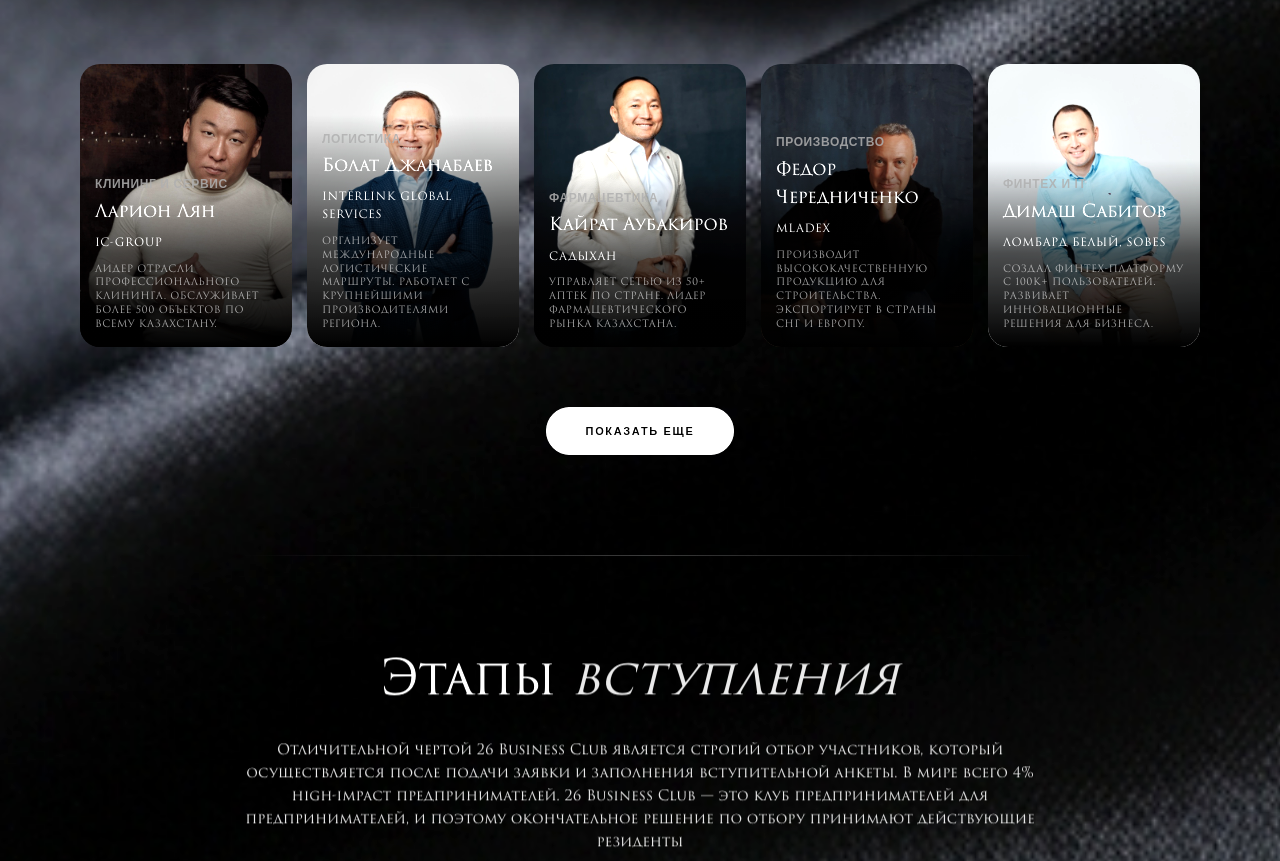
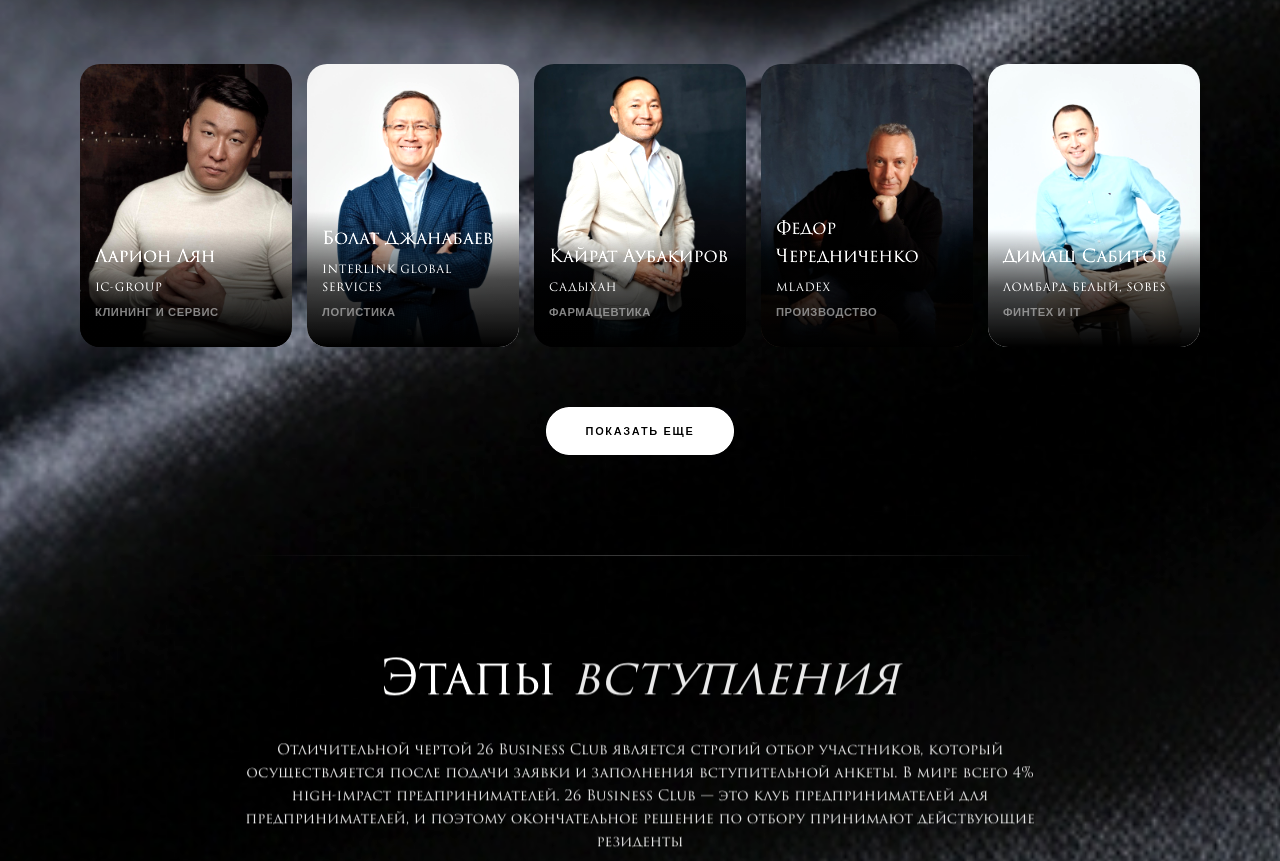
Before and after one commit to tammat11/26deal-site, a React (Vite) app: page / in a window 1280 px wide. Shown: the part 3775-4636 px from the top of the page. Built offline with nearby package versions, Linux system fonts and the light colour scheme; a web font is replaced by a local one.

Commit message:
Reorder card elements, add hover reveal for achievements v.2.0.2

```diff
--- a/src/components/ResidentsGrid.jsx
+++ b/src/components/ResidentsGrid.jsx
@@ -104,10 +104,19 @@ const ResidentsGrid = () => {
                                     }}
                                 />
                                 <div className="card-overlay">
-                                    <p style={{ color: '#999', fontSize: '0.75rem', fontWeight: 600, marginBottom: '4px', opacity: 0.85 }}>{resident.niche}</p>
                                     <h3 style={{ marginBottom: '8px' }}>{resident.name}</h3>
-                                    <p style={{ fontSize: '0.7rem', color: '#fff', opacity: 0.9, marginBottom: '8px' }}>{resident.company}</p>
-                                    {resident.brief && <p style={{ fontSize: '0.62rem', opacity: 0.7, lineHeight: '1.4', marginTop: '10px', color: '#ccc' }}>{resident.brief}</p>}
+                                    <p style={{ fontSize: '0.7rem', color: '#fff', opacity: 0.9, marginBottom: '6px' }}>{resident.company}</p>
+                                    <p style={{ color: '#999', fontSize: '0.7rem', fontWeight: 600, marginBottom: '4px', opacity: 0.75 }}>{resident.niche}</p>
+                                    {resident.brief && <p className="resident-brief" style={{
+                                        fontSize: '0.62rem',
+                                        opacity: 0,
+                                        maxHeight: 0,
+                                        lineHeight: '1.4',
+                                        marginTop: '10px',
+                                        color: '#ccc',
+                                        transition: 'opacity 0.4s ease, max-height 0.4s ease, margin-top 0.4s ease',
+                                        overflow: 'hidden'
+                                    }}>{resident.brief}</p>}
                                 </div>
                             </div>
                         );
--- a/src/index.css
+++ b/src/index.css
@@ -317,6 +317,12 @@ h1.hero-title {
   font-size: 1.1rem;
   margin-bottom: 5px;
   color: white;
+}
+
+.resident-card-portrait:hover .resident-brief {
+  opacity: 1 !important;
+  max-height: 200px !important;
+  margin-top: 10px !important;
 }
 
 .card-overlay p {
```
